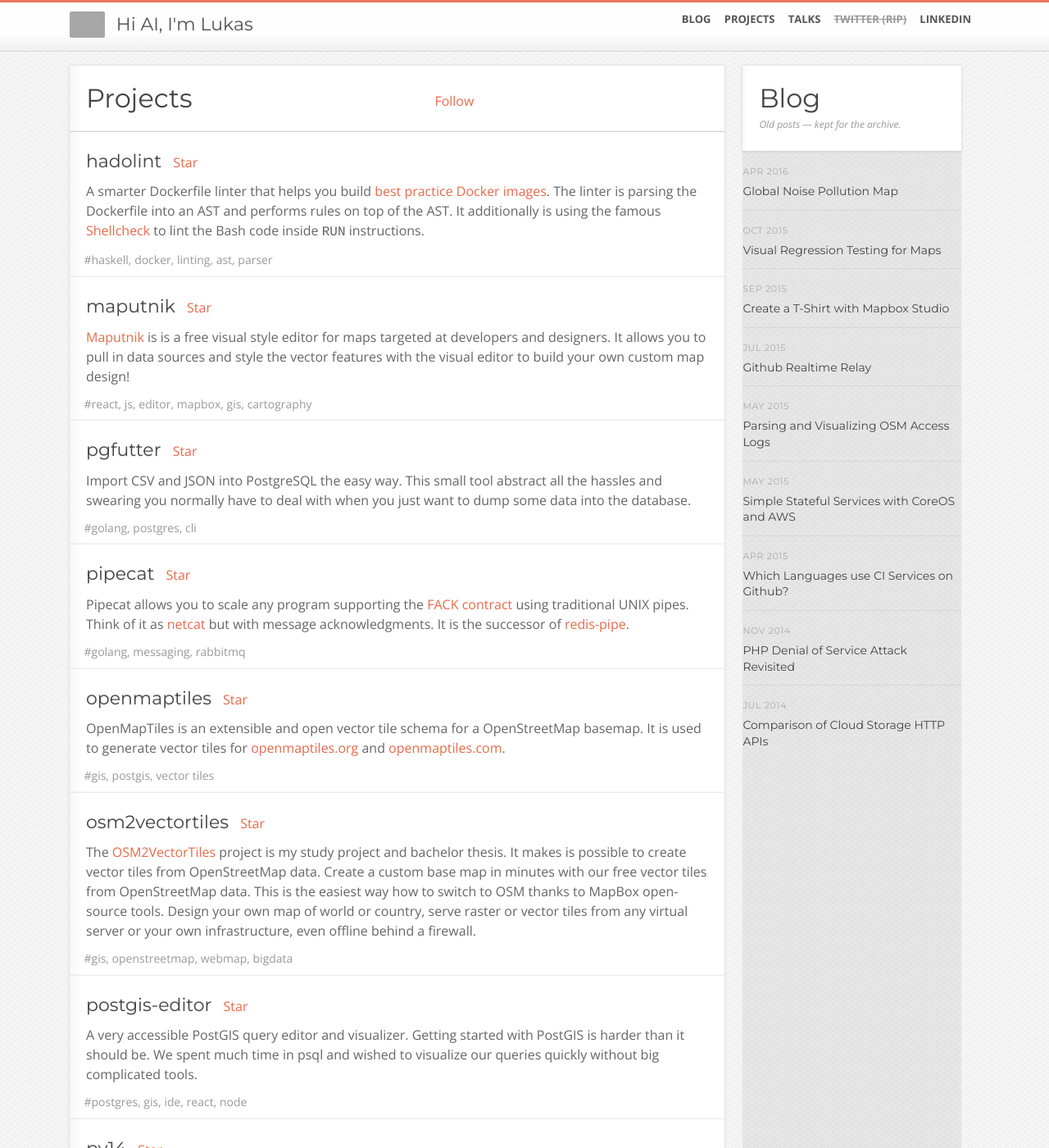
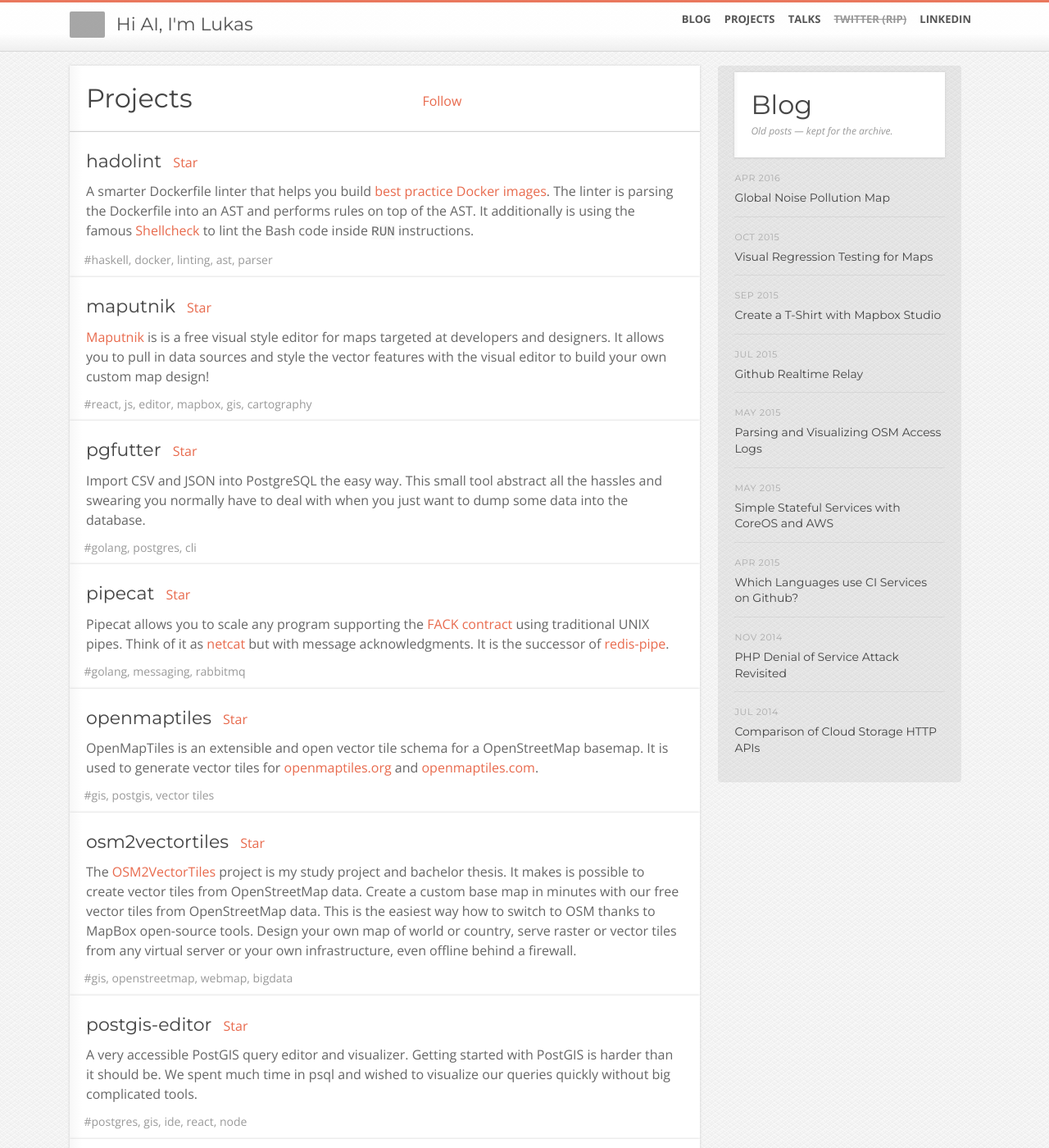
Before and after one commit to lukasmartinelli/lukasmartinelli.github.io, a Jekyll site: the page built from index.html, in a window 1280 px wide and 1400 px high. Shown: the whole window at 82% size. Built offline with Jekyll 4.4.1, drawn with Linux system fonts in a browser that asks for light colours; comment, search, counter and statistics services are not loaded; grey boxes are pictures that could not be loaded.

Commit message:
Fix stretched empty blog box on homepage
The flex columns stretched to equal height, so the short blog list
left a large empty tinted rectangle beside the tall projects column.
Align items to the top so each column sizes to its own content, drop
the tint from the content-filled projects column, and make the blog a
padded rounded sidebar card.

Co-Authored-By: Claude Opus 4.8 <noreply@anthropic.com>
Claude-Session: https://claude.ai/code/session_01K6zQ51ZcX3dRbE6b26jxPs

```diff
--- a/_sass/_layout.scss
+++ b/_sass/_layout.scss
@@ -50,22 +50,24 @@
   #content {
     display: flex;
     flex-wrap: wrap;
+    align-items: flex-start; // cards size to their own content, no stretched empty box
     gap: 2%;
   }
 
   // Projects are the focus: wide primary column
   #content-projects {
-    background: $shadow;
     flex: 3;
     min-width: 300px;
   }
 
-  // Blog is de-emphasised: narrow compact sidebar
+  // Blog is de-emphasised: narrow compact sidebar card
   #content-blog {
-    background: $shadow;
     flex: 1;
     min-width: 220px;
     max-width: 30%;
+    padding: em(8) em(20) em(20);
+    background: $shadow;
+    border-radius: em(4);
   }
 
   @media only screen and (max-width: 768px) {
```
